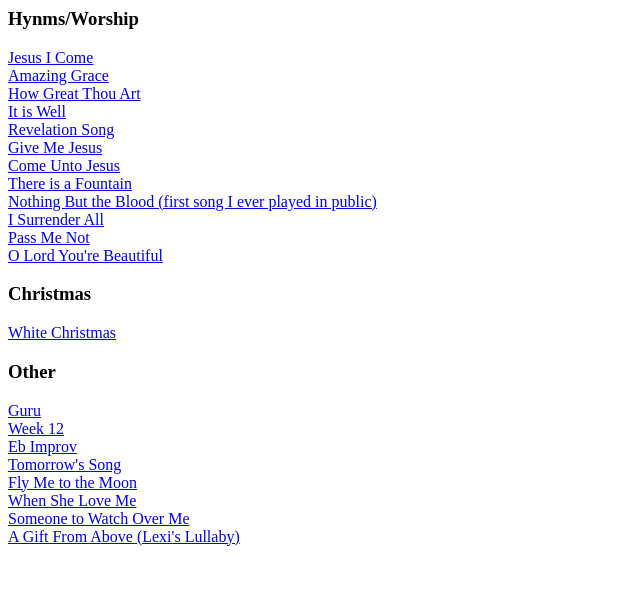
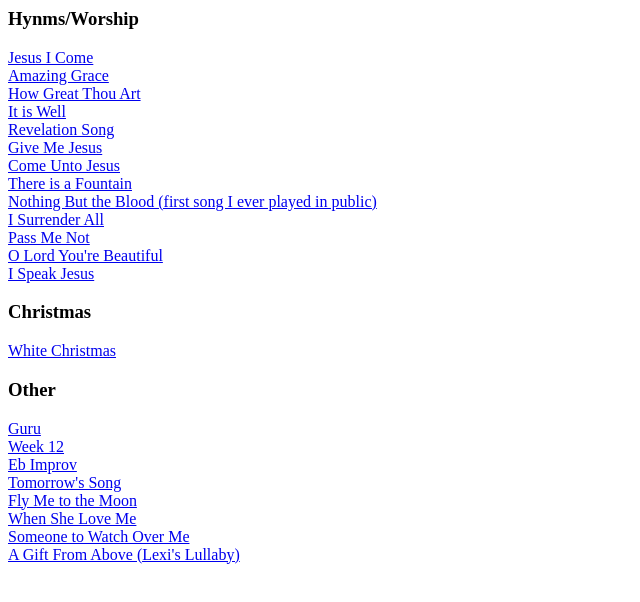
Before and after one commit to markowens/media, a plain HTML site: page docs/kbd/index2.html in a window 1280 px wide. Shown: the whole page, without its empty margins (0-640 px from the left). Drawn offline with Linux system fonts and the light colour scheme.

Commit message:
added i speak

```diff
--- a/docs/kbd/index2.html
+++ b/docs/kbd/index2.html
@@ -27,6 +27,8 @@
 <a href="./pass-me-not.mp3">Pass Me Not</a>
 <br/>
 <a href="./your-beautiful.mp3">O Lord You're Beautiful</a>
+<br/>
+<a href="./i-speak.mp3">I Speak Jesus</a>
 <br/>
 
 <p/>
```
Also changed, not shown: 1 other file.
